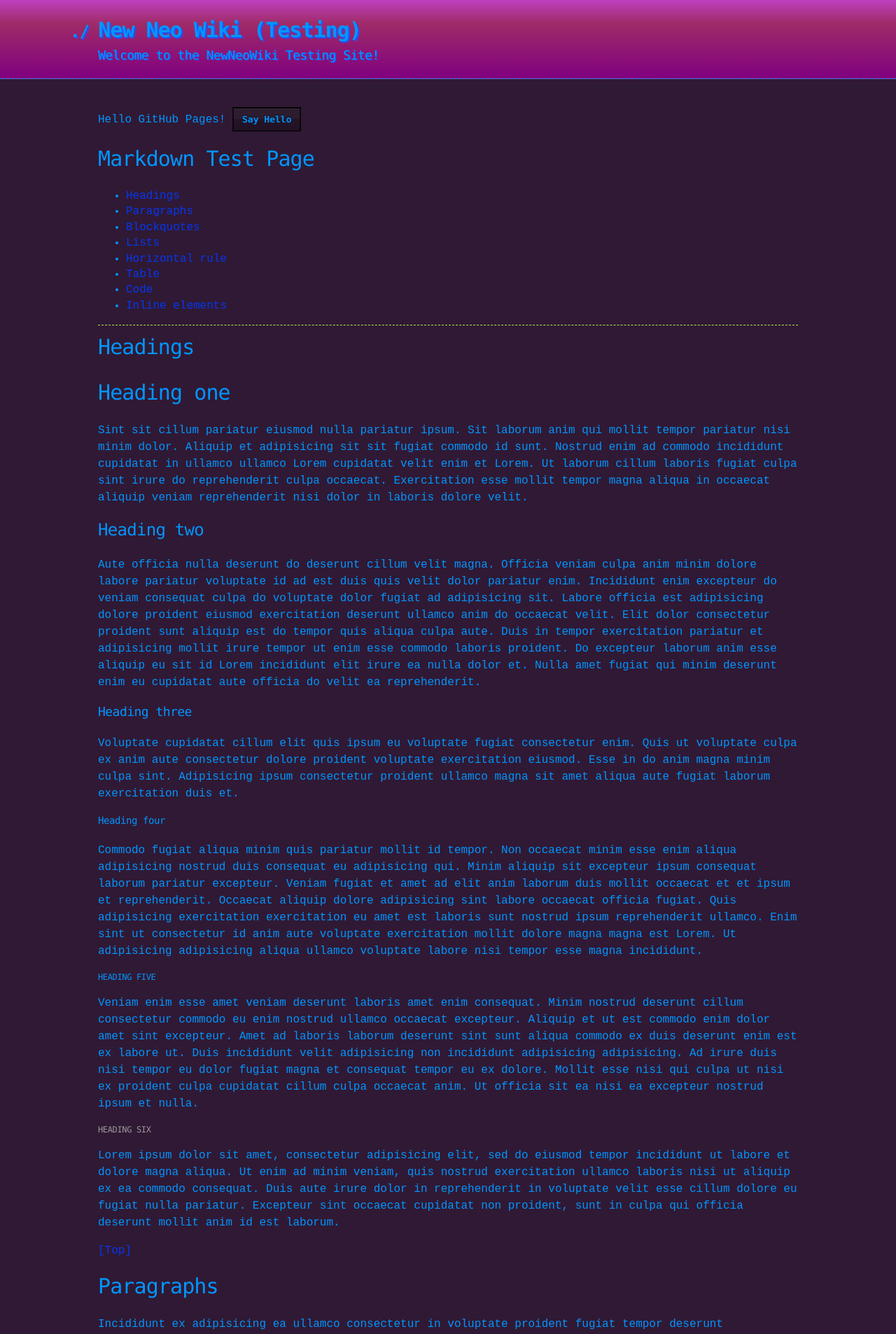
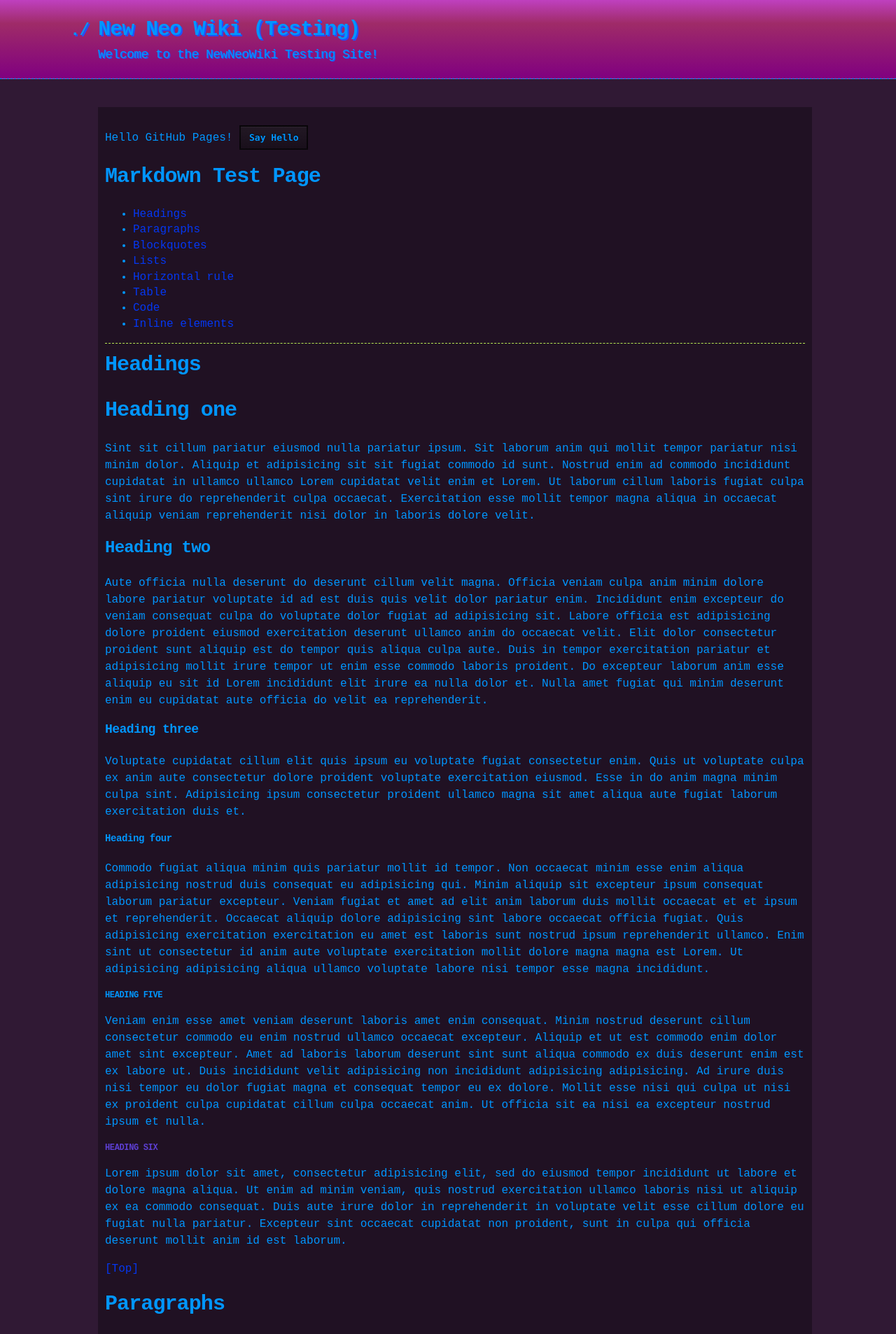
Before and after one commit to Zekrom64/NewNeoWiki-Testing, a Jekyll site: the page built from index.md, in a window 1280 px wide. Shown: the top 1906 px of the page at 70% size. Built offline with Jekyll 4.4.1, drawn with Linux system fonts in a browser that asks for light colours.

Commit message:
Theme updates

```diff
--- a/_sass/jekyll-theme-hacker.scss
+++ b/_sass/jekyll-theme-hacker.scss
@@ -69,7 +69,7 @@ header h1 {
   line-height: 1.5;
   margin: 0 0 0 -40px;
   font-weight: bold;
-  font-family: $font-monospace;
+  font-family: $font-content;
   color: $header;
   letter-spacing: -1px;
   -webkit-font-smoothing: antialiased;
@@ -103,14 +103,16 @@ header h2 {
 #main_content {
   width: 100%;
   -webkit-font-smoothing: antialiased;
+  padding: 10px;
+  background-color: darken($body-background, 5%);
 }
 section img {
   max-width: 100%
 }
 
 h1, h2, h3, h4, h5, h6 {
-  font-weight: normal;
-  font-family: $font-monospace;
+  font-weight: bold;
+  font-family: $font-content;
   color: $header;
   letter-spacing: -0.03em;
 }
@@ -140,7 +142,7 @@ h1, h2, h3, h4, h5, h6 {
 #main_content h6 {
   font-size: 12px;
   text-transform: uppercase;
-  color: #999;
+  color: $iris;
   margin: 0 0 5px 0;
 }
 
@@ -207,11 +209,9 @@ hr {
 
 .btn {
   display: inline-block;
-  background: -webkit-linear-gradient(top, rgba(40, 40, 40, 0.3), rgba(35, 35, 35, 0.3) 50%, rgba(10, 10, 10, 0.3) 50%, rgba(0, 0, 0, 0.3));
+  background: -webkit-linear-gradient(top, rgba(40, 40, 40, 0.3),  rgba(10, 10, 10, 0.3) 100%, rgba(0, 0, 0, 0.3));
   padding: 8px 12px;
   border: 2px solid rgba(0, 0, 0, 0.7);
-  border-bottom: 2px solid rgba(0, 0, 0, 0.7);
-  border-top: 2px solid rgba(0, 0, 0, 1);
   color: $bright-blue;
   font-family: $font-monospace;
   font-weight: bold;
@@ -222,7 +222,7 @@ hr {
 }
 
 .btn:hover {
-  background: -webkit-linear-gradient(top, rgba(40, 40, 40, 0.6), rgba(35, 35, 35, 0.6) 50%, rgba(10, 10, 10, 0.8) 50%, rgba(0, 0, 0, 0.8));
+  background: -webkit-linear-gradient(top, rgba(40, 40, 40, 0.6),  rgba(10, 10, 10, 0.8) 100%, rgba(0, 0, 0, 0.8));
   color: $electric-blue
 }
 
```
